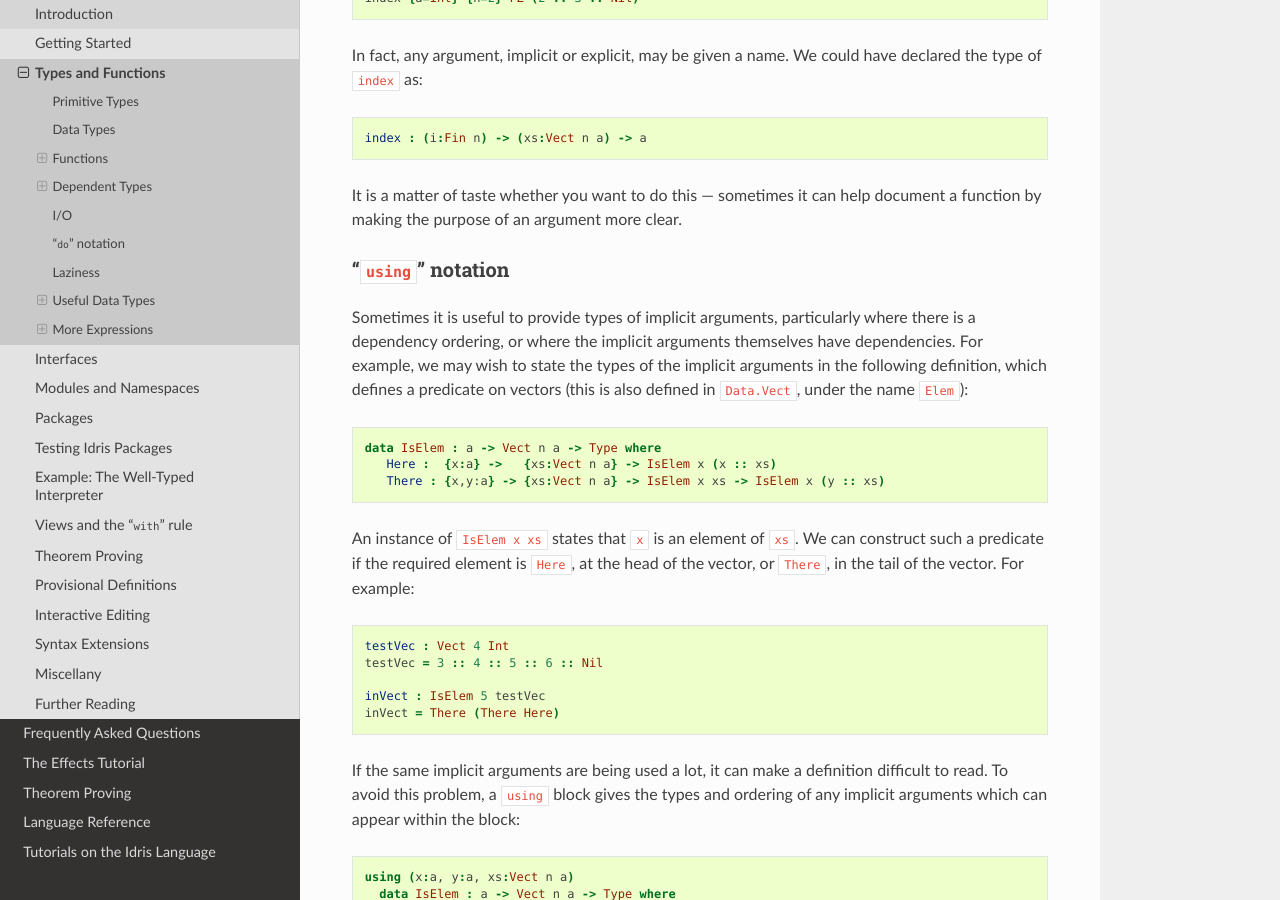
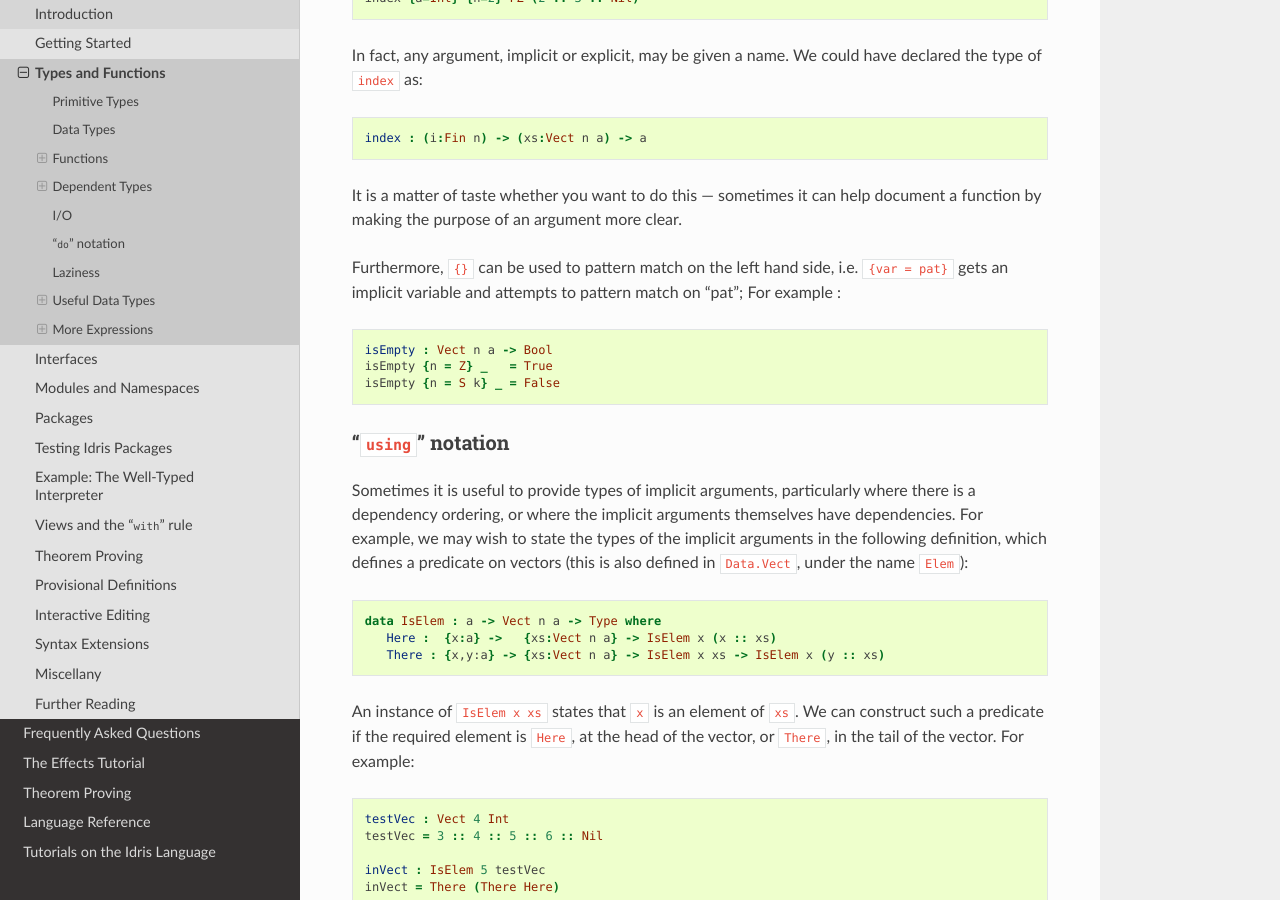
Before and after one commit to idris-lang/Idris-dev, a Sphinx documentation site: the page built from docs/tutorial/typesfuns.rst, in a window 1280 px wide and 900 px high, scrolled down 8175 px. Built offline with Sphinx 7.4.7 and the Read the Docs theme 2.0.0, drawn with Linux system fonts in a browser that asks for light colours; formulas are drawn with MathJax 3.

Commit message:
Update typesfuns.rst

```diff
--- a/docs/tutorial/typesfuns.rst
+++ b/docs/tutorial/typesfuns.rst
@@ -468,6 +468,16 @@ could have declared the type of ``index`` as:
 It is a matter of taste whether you want to do this — sometimes it can
 help document a function by making the purpose of an argument more
 clear.
+
+Furthermore, ``{}`` can be used to pattern match on the left hand side, i.e.
+``{var = pat}`` gets an implicit variable and attempts to pattern match on "pat";
+For example :
+
+.. code-block:: idris
+
+    isEmpty : Vect n a -> Bool
+    isEmpty {n = Z} _   = True
+    isEmpty {n = S k} _ = False
 
 “``using``” notation
 --------------------
```
